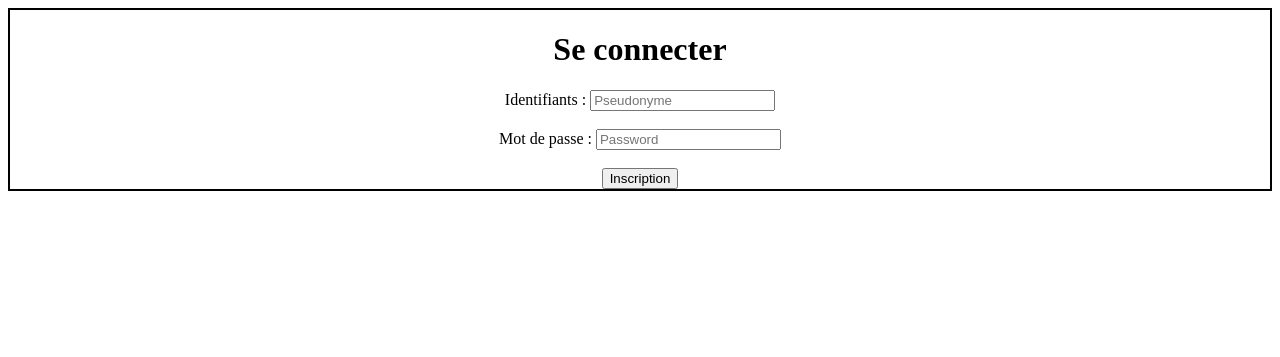
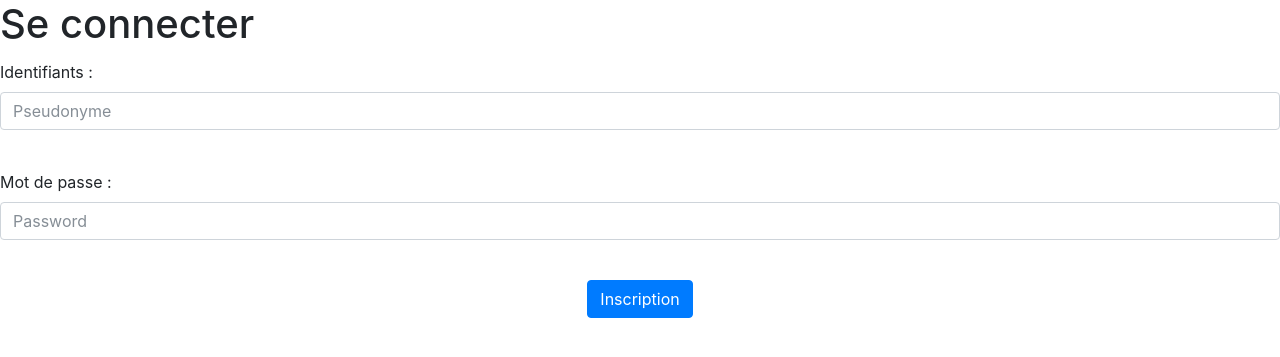
Before and after one commit to CharlesOkolms/projetCMS, a PHP site: page / in a window 1280 px wide. Shown: the top 357 px of the page. Run offline with PHP 8.4, Linux system fonts and the light colour scheme.

Commit message:
Page de connexion

```diff
--- a/public/index.php
+++ b/public/index.php
@@ -1,6 +1,7 @@
 <?php
 session_start();
 require_once('./conf/top.php');
+require('./view/templates/header.view.php');
 ?>
 <body>
 <?php
@@ -11,9 +12,12 @@ require_once('./conf/top.php');
 //    elseif(CURRENT_PAGE == 'connexion'){
     else{
         if(!defined('CURRENT_USER')){
-			require('view/connexionView.php'); // renommer le fichier en .view.php et cette ligne est à remplacer par : require view('connexion');
+			require('./view/connexionView.php'); // renommer le fichier en .view.php et cette ligne est à remplacer par : require view('connexion');
 		}
     }
 
 ?>
 </body>
+<?php
+require('./view/templates/footer.view.php');
+?>
--- a/public/view/connexionView.php
+++ b/public/view/connexionView.php
@@ -1,17 +1,9 @@
-<style>
-    .connexion {
-        border-left: 2px solid black;
-        border-right: 2px solid black;
-        border-top: 2px solid black;
-        border-bottom: 2px solid black;
-        text-align: center;
-    }
-</style>
+
 
 <!-- Ici débute le formulaire -->
 <form id="formAddUser" class="login" method="POST">
 
-        <!-- TextBox pseudo -->
+    <!-- TextBox pseudo -->
     <div class="connexion">
         <h1 class="card-title pricing-card-title">Se connecter</h1>
         <div class="form-group textBox">
```
